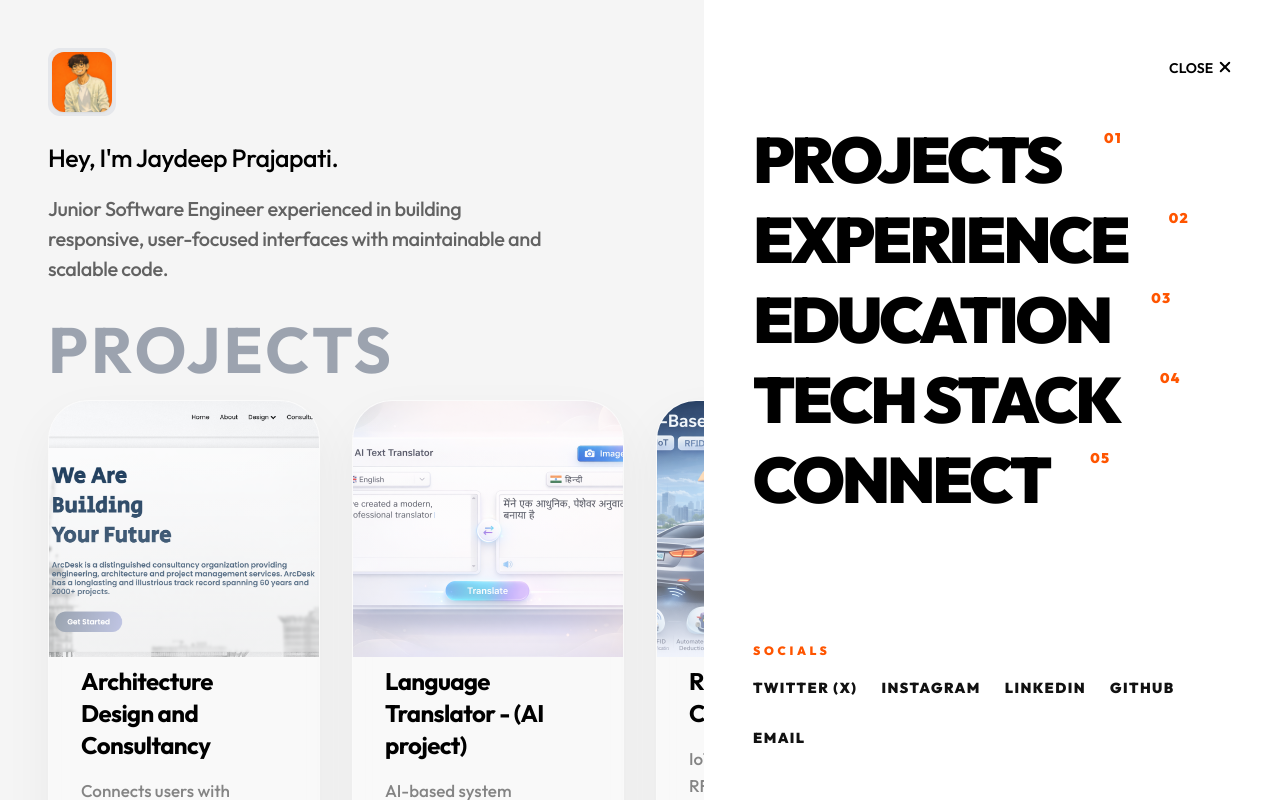
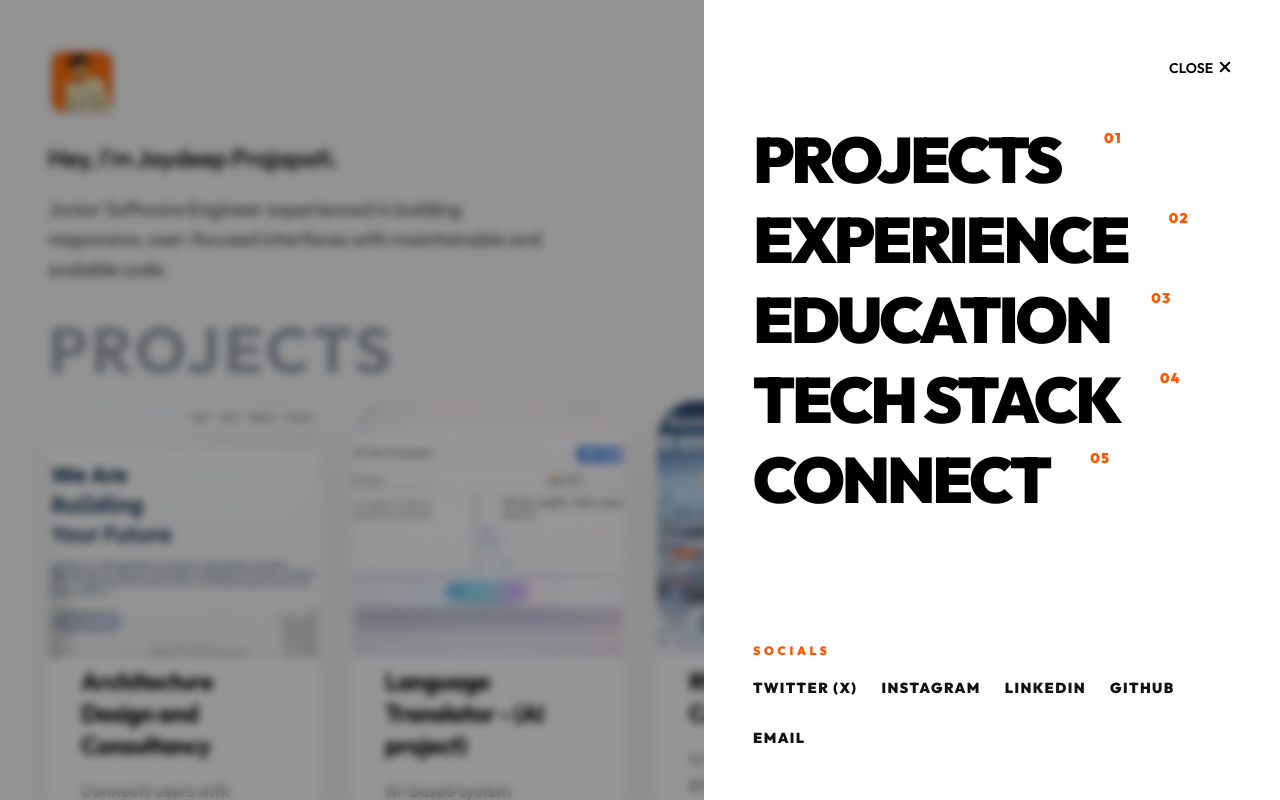
Before and after one commit to JaydeepSP/Portfolio, a React (Vite) app: page / in a window 1280 px wide. Both pictures are taken after a click on the button "Open menu". Shown: the top 800 px of the page. Built offline with nearby package versions, Linux system fonts and the light colour scheme.

Commit message:
feat: implement profile component with integrated staggered navigation menu

```diff
--- a/src/components/Profile.tsx
+++ b/src/components/Profile.tsx
@@ -90,6 +90,21 @@ export function Profile() {
         </div>
       </div>
 
+      {/* Background blur overlay when menu is open */}
+      <div
+        className={`fixed inset-0 z-[40] transition-all duration-500 ease-in-out ${
+          isMenuOpen
+            ? "bg-black/40 backdrop-blur-sm opacity-100 pointer-events-auto"
+            : "bg-transparent backdrop-blur-none opacity-0 pointer-events-none"
+        }`}
+        onClick={() => {
+          if (isMenuOpen) {
+            handleToggleMenu();
+          }
+        }}
+        aria-hidden="true"
+      />
+
       {/* Staggered Menu - positioned fixed to overlay */}
       <div className="fixed inset-0 z-50 pointer-events-none">
         <StaggeredMenu
--- a/src/components/ui/StaggeredMenu.tsx
+++ b/src/components/ui/StaggeredMenu.tsx
@@ -505,7 +505,7 @@ export const StaggeredMenu = forwardRef<StaggeredMenuRef, StaggeredMenuProps>(
           <aside
             id="staggered-menu-panel"
             ref={panelRef}
-            className="staggered-menu-panel absolute top-0 right-0 h-full bg-white dark:bg-[#0a0a0a] flex flex-col p-[6em_2em_2em_2em] overflow-y-auto z-10 backdrop-blur-[12px] pointer-events-auto"
+            className="staggered-menu-panel absolute top-0 right-0 h-full bg-white dark:bg-[#0a0a0a] flex flex-col p-[6em_2em_2em_2em] overflow-y-auto z-10 backdrop-blur-sm pointer-events-auto"
             style={{
               WebkitBackdropFilter: "blur(12px)",
             }}
```
